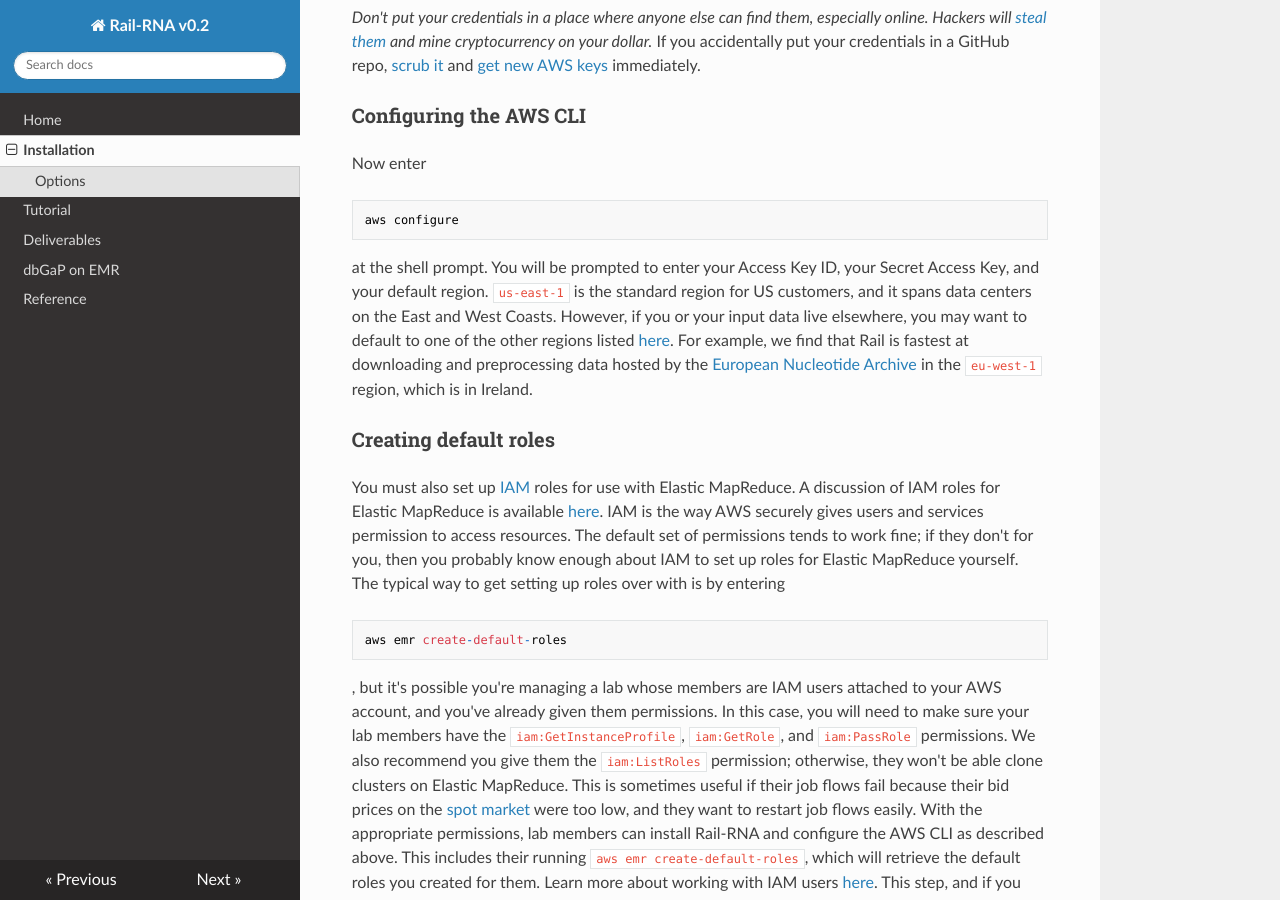
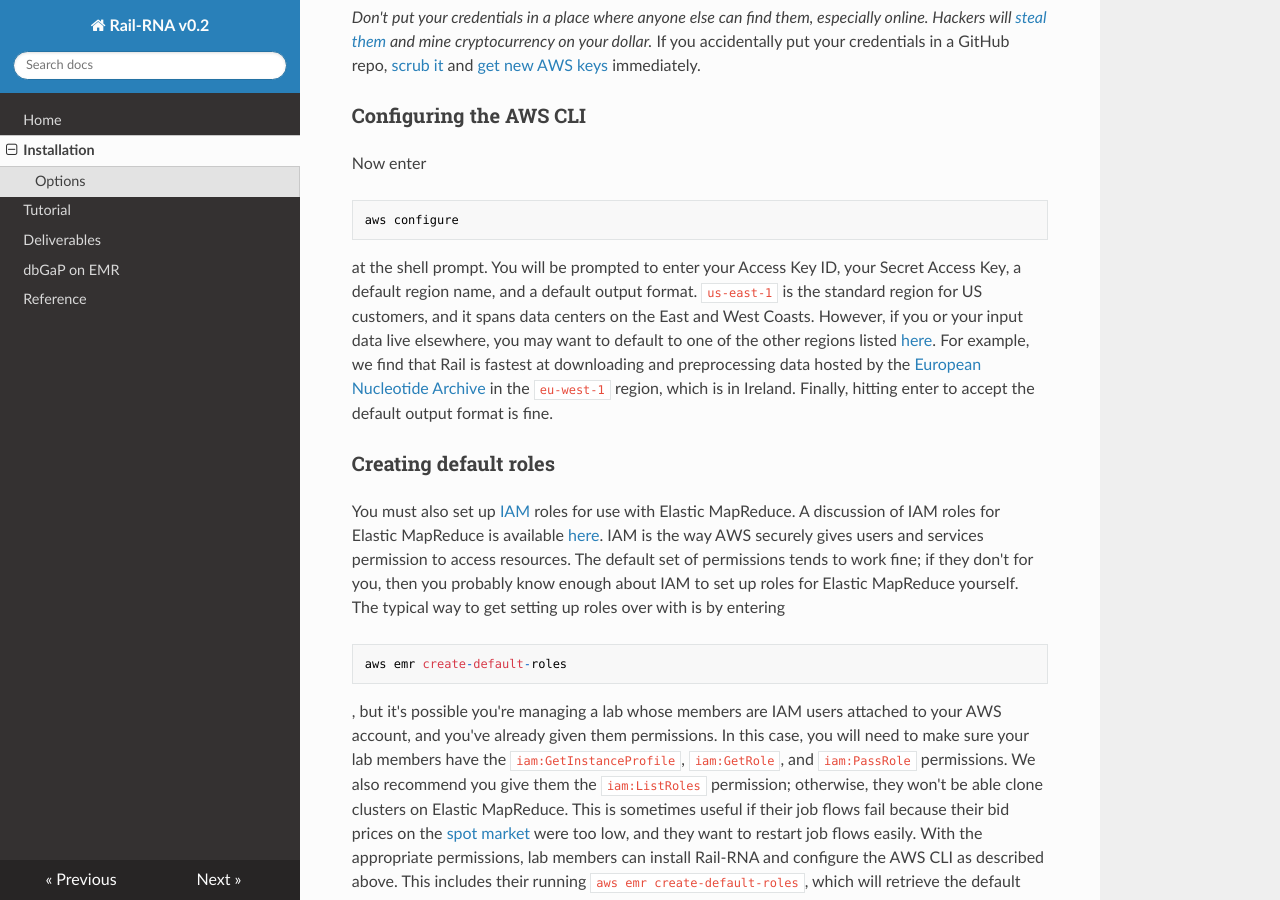
Before and after one commit to nellore/docs.rail.bio, an MkDocs documentation site: the page built from docs/installation.md, in a window 1280 px wide and 900 px high, scrolled down 2546 px. Built offline with MkDocs 1.6.1, drawn with Linux system fonts in a browser that asks for light colours; nearby versions of some CDN libraries; old or Windows-style settings are respelled for this version of MkDocs; some of the changed text lies outside the part shown.

Commit message:
fixes installer executable references, adds default region mention, changes python2 to python

````diff
--- a/docs/installation.md
+++ b/docs/installation.md
@@ -28,11 +28,11 @@
 
 You can install Rail-RNA for all users or just for the current user. If you have root access and would like to install for all users, enter
 ```
-sudo ./install-rail-rna-V
+sudo ./install_rail-rna-V
 ```
 , enter your password, and proceed. To install for just you, enter
 ```
-./install-rail-rna-V
+./install_rail-rna-V
 ```
 Follow the prompts. Rail-RNA has several dependencies: [Bowtie 1](http://bowtie-bio.sourceforge.net/), [Bowtie 2](http://bowtie-bio.sourceforge.net/bowtie2/), [SAMTools](https://samtools.github.io/), and [bedGraphToBigWig](http://hgdownload.cse.ucsc.edu/admin/exe/) are the critical ones, and they are installed especially for Rail in `~/raildotbio` (single-user install) or `/usr/local/raildotbio` (all-user install) by default. (`-d` may be used to specify a different destination directory, as described above). You may have some of the critical dependencies already, but the installer will copy specific versions to the destination directory anyway to ensure reproducibility of results across installations of a given version of Rail-RNA. Don't worry: nothing happens to your original configuration, and the default versions of the dependencies you already have remain default---that is, unless you invoke the `-s` parameter described above. Optional dependencies are the [AWS CLI](http://aws.amazon.com/cli/), which you'll need to Rail-RNA on Amazon Elastic MapReduce, and [IPython Parallel](http://ipython.org/ipython-doc/dev/parallel/), which you'll need to run Rail-RNA over a conventional computer cluster. The installer will check to see if the optional dependencies are already present. If they're not, it will ask you if you want to install them.
 
@@ -75,7 +75,7 @@
 ```
 aws configure
 ```
-at the shell prompt. You will be prompted to enter your Access Key ID, your Secret Access Key, and your default region. `us-east-1` is the standard region for US customers, and it spans data centers on the East and West Coasts. However, if you or your input data live elsewhere, you may want to default to one of the other regions listed [here](http://docs.aws.amazon.com/AWSEC2/latest/UserGuide/using-regions-availability-zones.html). For example, we find that Rail is fastest at downloading and preprocessing data hosted by the [European Nucleotide Archive](http://www.ebi.ac.uk/ena) in the `eu-west-1` region, which is in Ireland.
+at the shell prompt. You will be prompted to enter your Access Key ID, your Secret Access Key, a default region name, and a default output format. `us-east-1` is the standard region for US customers, and it spans data centers on the East and West Coasts. However, if you or your input data live elsewhere, you may want to default to one of the other regions listed [here](http://docs.aws.amazon.com/AWSEC2/latest/UserGuide/using-regions-availability-zones.html). For example, we find that Rail is fastest at downloading and preprocessing data hosted by the [European Nucleotide Archive](http://www.ebi.ac.uk/ena) in the `eu-west-1` region, which is in Ireland. Finally, hitting enter to accept the default output format is fine.
 
 ### Creating default roles
 
@@ -120,4 +120,4 @@
 4. Once you're done hacking Rail, run
 
         sh /home/testuser/rail/make_it_rail.sh
-A new installer `install-rail-rna-C` will appear in the `releases/` directory. Run it to install your modified version locally.
+A new installer `install_rail-rna-C` will appear in the `releases/` directory. Run it to install your modified version locally.
````
Also changed, not shown: other parts of docs/installation.md (+4 -4 lines).
